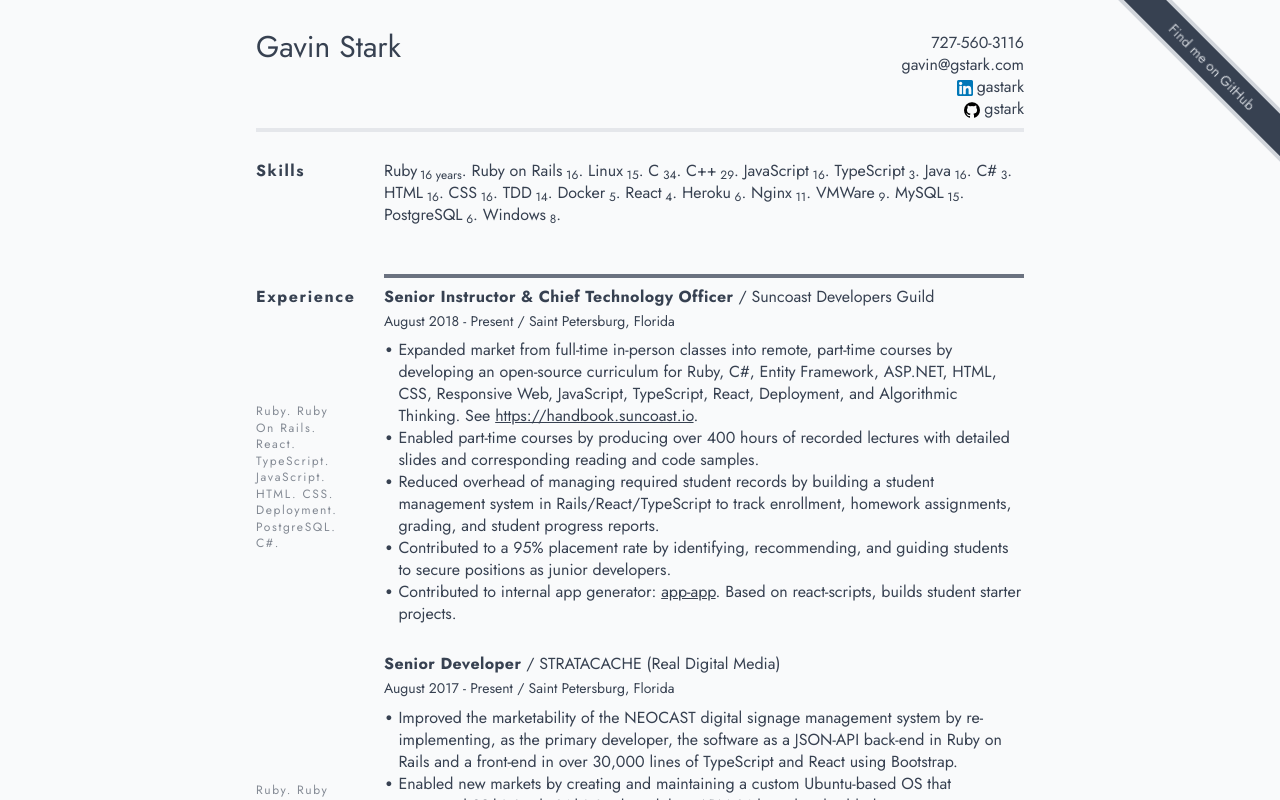
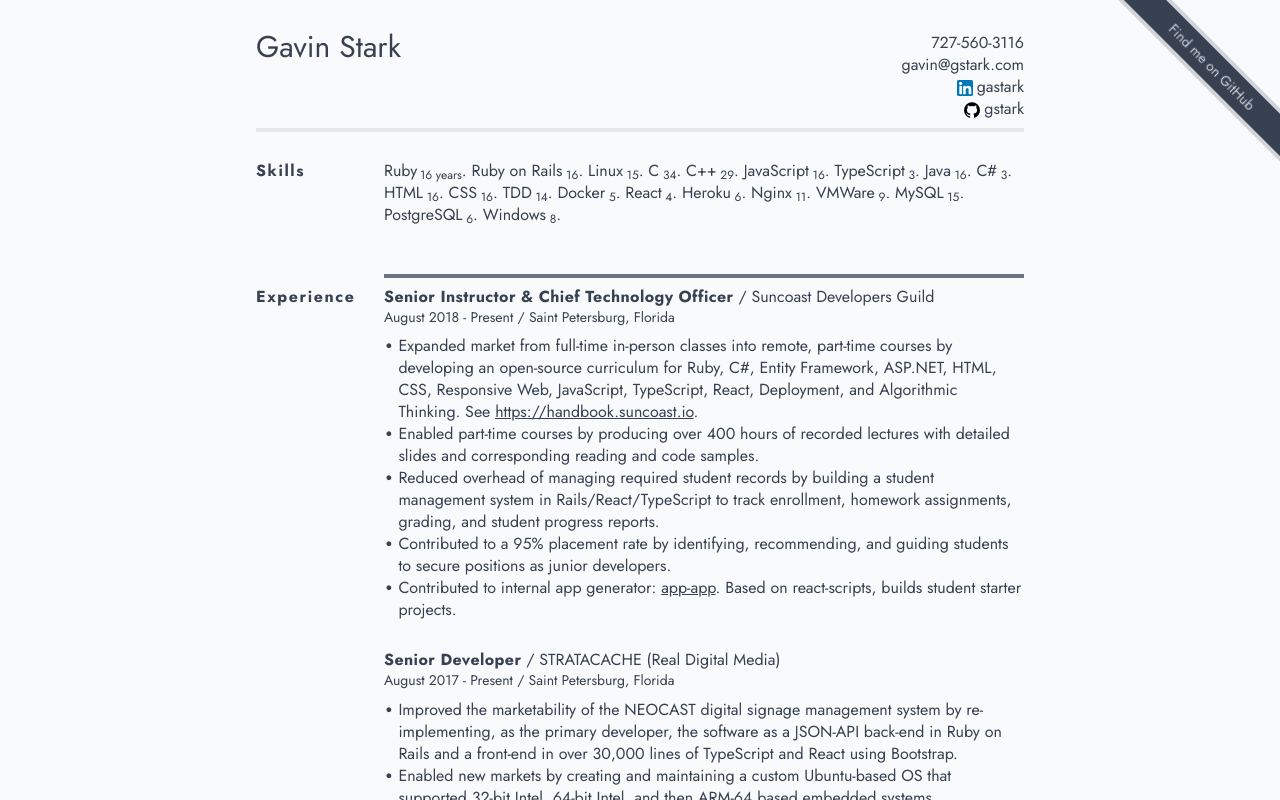
Before and after one commit to gstark/resume, a React (Vite) app: page / in a window 1280 px wide. Shown: the top 800 px of the page. Built offline with nearby package versions, Linux system fonts and the light colour scheme.

Commit message:
Hide skills per experience

```diff
--- a/src/Experience.tsx
+++ b/src/Experience.tsx
@@ -15,7 +15,6 @@ export function Experience({
   endDate,
   location,
   descriptions,
-  skills,
 }: {
   showTitle?: boolean
   companyName: string
@@ -24,7 +23,6 @@ export function Experience({
   endDate: string
   location: string
   descriptions: string[]
-  skills?: string[]
 }) {
   return (
     <section className="grid grid-cols-12 my-5">
@@ -33,20 +31,20 @@ export function Experience({
           [sectionTitleBorderClassNames]: showTitle,
         })}>
         {showTitle ? <span className="font-bold">Experience</span> : null}
-        <div className="hidden print:hidden md:flex h-full items-center">
-          <span className="text-xs opacity-60 mr-16">
-            {skills ? skills.map((skill) => `${skill}. `) : null}
-          </span>
-        </div>
       </div>
       <article
         className={cx(sectionBodyClassNames, {
           [sectionBodyBorderClassNames]: showTitle,
         })}>
-        <p className="mb-1">
+        <p>
           <span className="font-bold tracking-wide">{jobTitle}</span> /{' '}
           <span>{companyName}</span>
         </p>
+        {/* <p className="mb-1">
+          <span className="text-xs">
+            {skills ? skills.map((skill) => `${skill}. `) : null}
+          </span>
+        </p> */}
         <p className="mb-2 text-sm">
           <span>
             {startDate} - {endDate}
```
